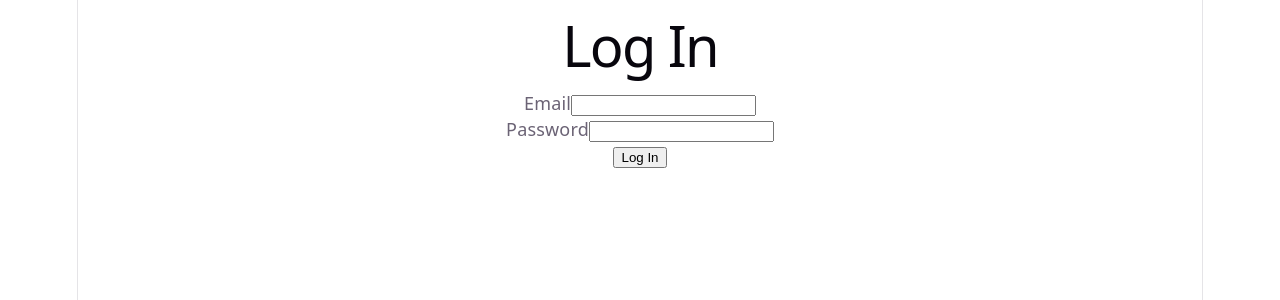
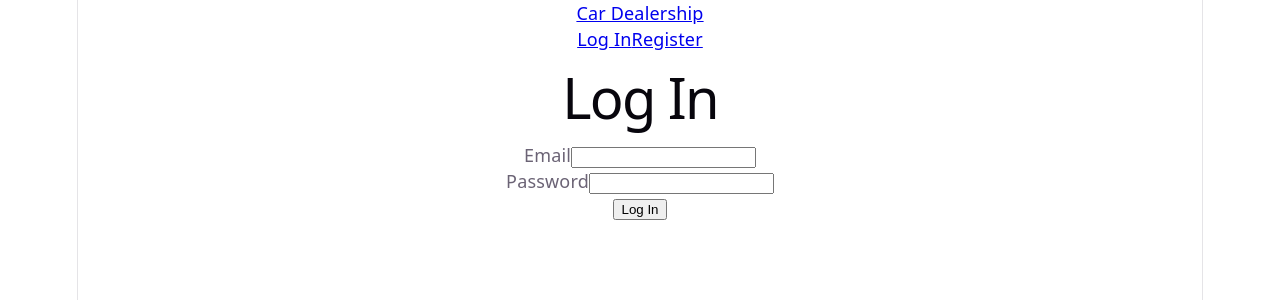
Before and after one commit to Shubham1740/car-dealership-inventory-system, a React (Vite) app in the folder frontend/: page /login in a window 1280 px wide. Shown: the top 300 px of the page. Built offline with nearby package versions, Linux system fonts and the light colour scheme; no server answers.

Commit message:
feat: added navbar in app

```diff
--- a/frontend/src/App.tsx
+++ b/frontend/src/App.tsx
@@ -4,9 +4,12 @@ import Register from './pages/Register';
 import Dashboard from './pages/Dashboard';
 import ProtectedRoute from './components/ProtectedRoute';
 import GuestRoute from './components/GuestRoute';
+import NavBar from './components/NavBar';
 
 function App() {
   return (
+    <>
+      <NavBar />
       <Routes>
         <Route
           path="/login"
@@ -35,6 +38,7 @@ function App() {
         <Route path="/" element={<Navigate to="/login" replace />} />
         <Route path="*" element={<Navigate to="/login" replace />} />
       </Routes>
+    </>
   );
 }
 
```
Lines whose indentation alone changed are shown as unchanged.
